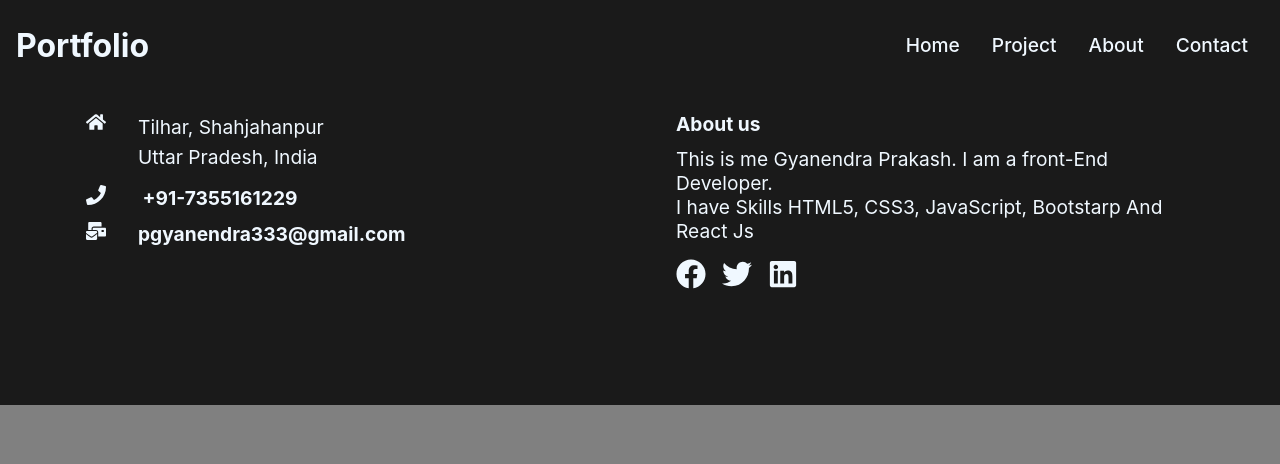
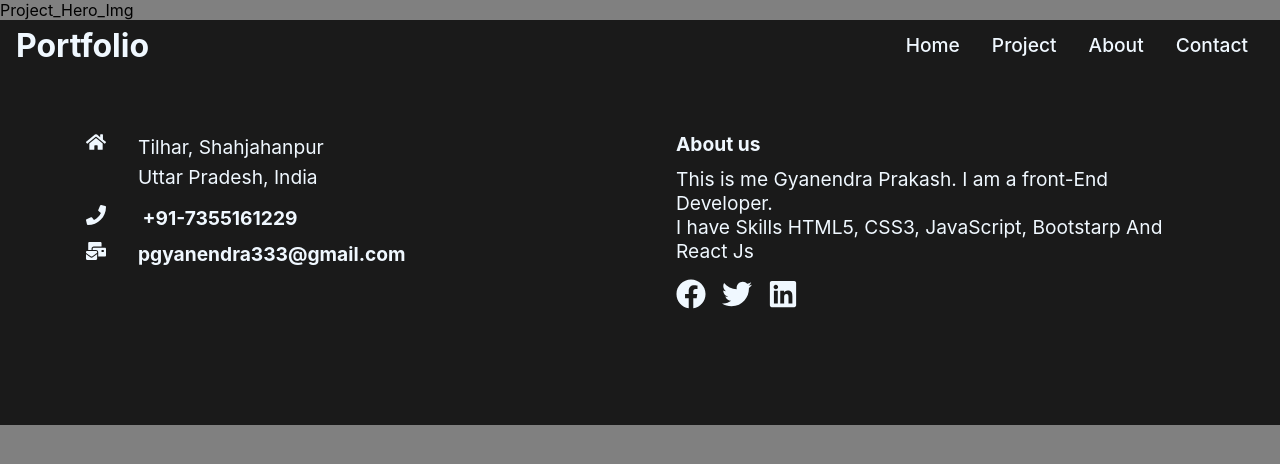
Before and after one commit to Gyanendra-333/my-portfolio, a React (Create React App) app: page /project in a window 1280 px wide. Shown: the top 464 px of the page. Built offline with nearby package versions, Linux system fonts and the light colour scheme.

Commit message:
Project Hero Image

```diff
--- /dev/null
+++ b/src/components/Project_Hero_Img.js
@@ -0,0 +1,10 @@
+import "./Project_Hero_Img.css";
+import React from 'react';
+
+function Project_Hero_Img() {
+    return (
+        <div>Project_Hero_Img</div>
+    );
+}
+
+export default Project_Hero_Img;
--- a/src/routes/Projects.js
+++ b/src/routes/Projects.js
@@ -1,12 +1,14 @@
 import React from 'react';
 import Navbar from '../components/Navbar';
 import Footer from '../footer/Footer';
+import Project_Hero_Img from '../components/Project_Hero_Img';
 
 
 function Projects() {
     return (
         <div>
             <Navbar />
+            <Project_Hero_Img />
             <Footer />
         </div>
     );
```
Also changed, not shown: src/components/Project_Hero_Img.css (added).
